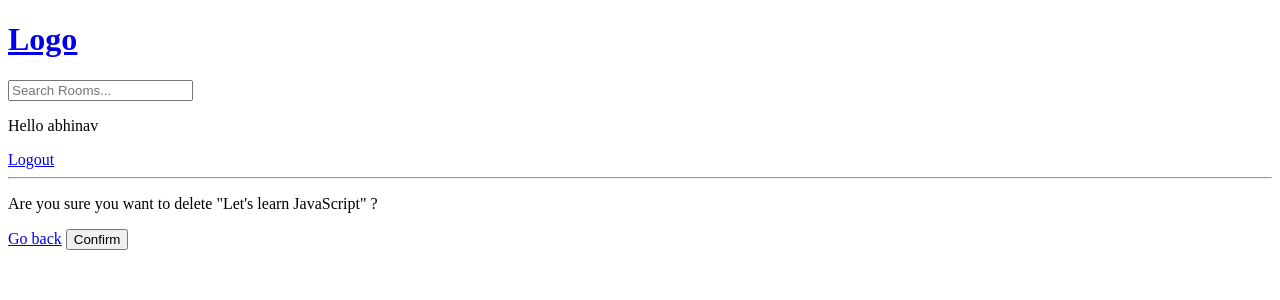
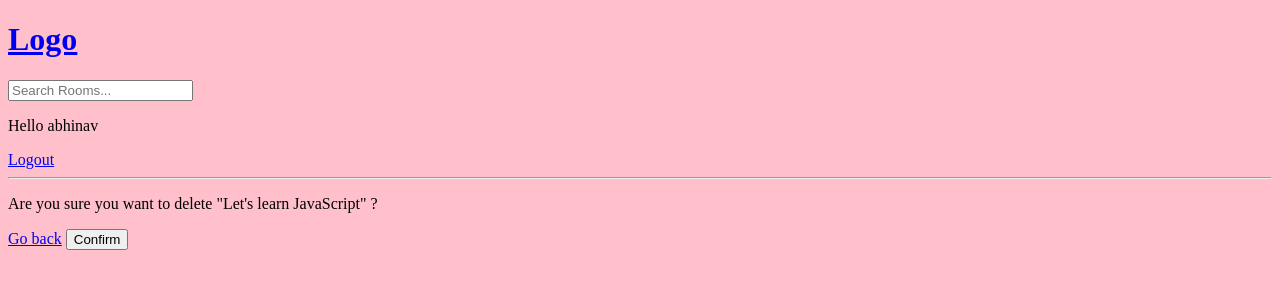
Before and after one commit to Abhinav158/Skillcept, a Django app: page /delete-room/1/ in a window 1280 px wide. Shown: the top 300 px of the page. Run offline with Django 4.2, Linux system fonts and the light colour scheme; a user stored in the database is signed in; data comes from the database, SQL or seed files in the repository; both versions use the stored data as it was after the commit.

Commit message:
added static files for styling and images

```diff
--- a/skillcept/settings.py
+++ b/skillcept/settings.py
@@ -121,6 +121,12 @@ USE_TZ = True
 
 STATIC_URL = 'static/'
 
+STATICFILES_DIRS = [
+    BASE_DIR / 'static'
+]
+
+# STATIC_ROOT =
+
 # Default primary key field type
 # https://docs.djangoproject.com/en/4.1/ref/settings/#default-auto-field
 
--- /dev/null
+++ b/static/styles/main.css
@@ -0,0 +1,3 @@
+body{
+    background-color: pink;
+}
--- a/templates/main.html
+++ b/templates/main.html
@@ -1,9 +1,13 @@
 <!DOCTYPE html>
+
+{% load static %}
+
 <html lang="en">
 <head>
     <meta charset="UTF-8">
     <meta http-equiv="X-UA-Compatible" content="IE=edge">
     <meta name="viewport" content="width=device-width, initial-scale=1.0">
+    <link rel="stylesheet" href="{% static 'styles/main.css' %}">
     <title>Skillcept</title>
 </head>
 <body>
```
Also changed, not shown: db.sqlite3.
